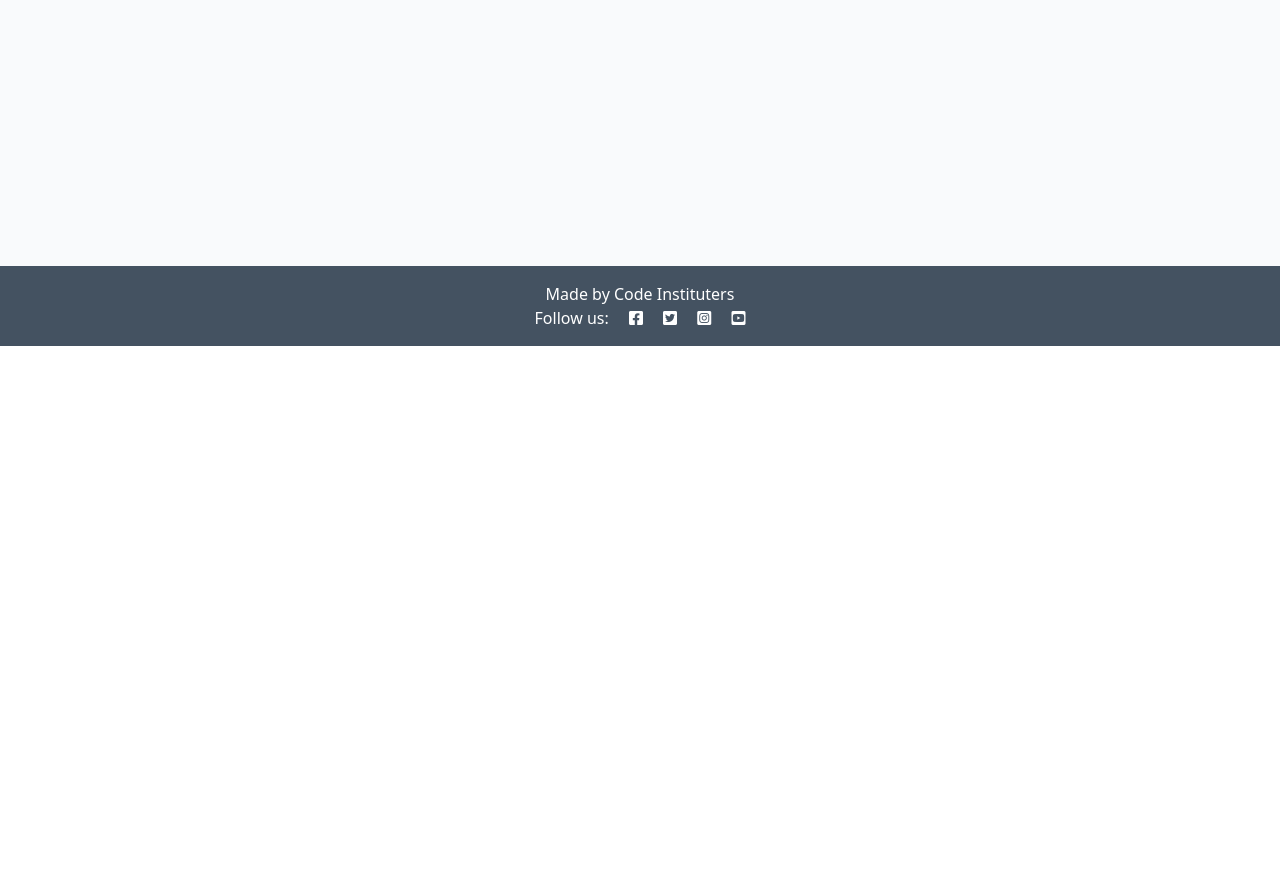
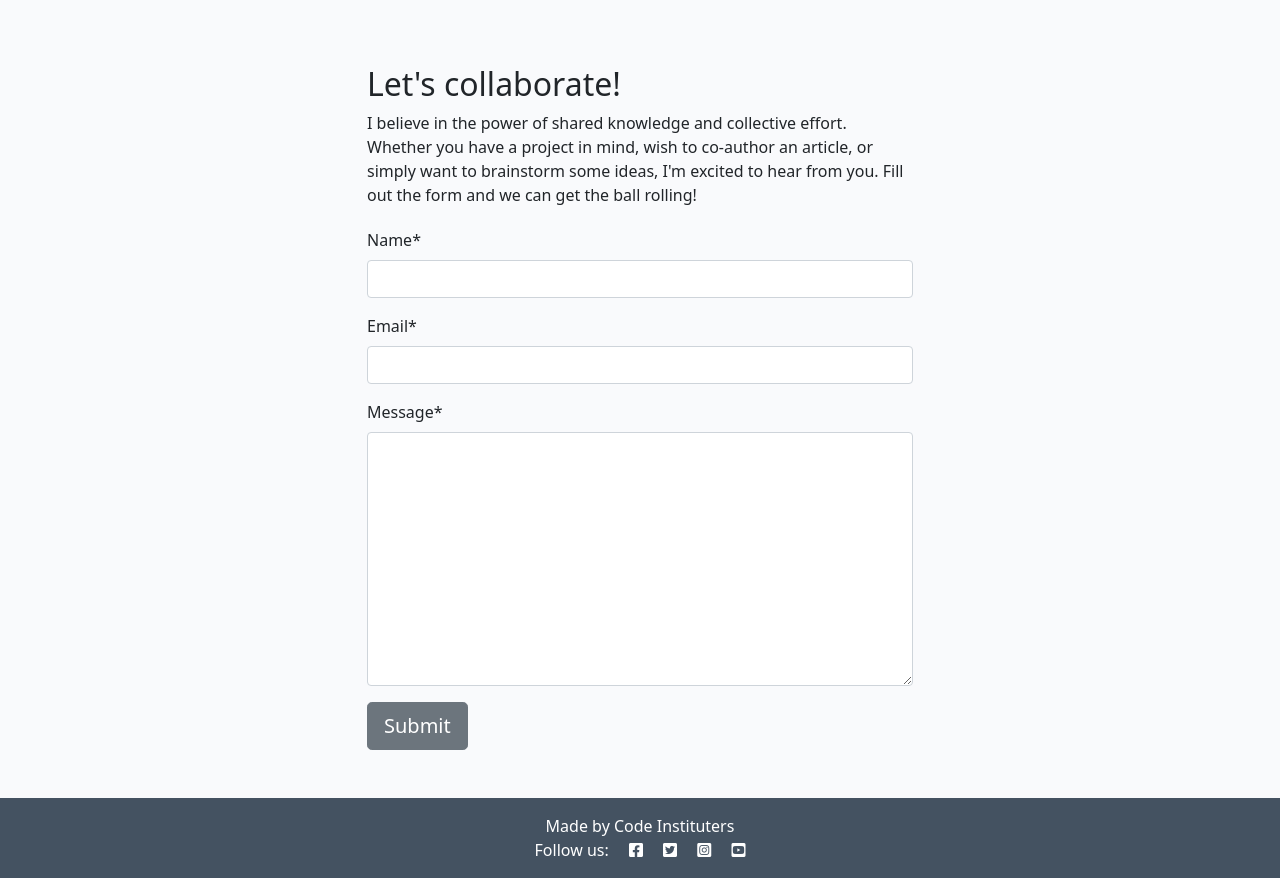
Before and after one commit to Ko11e/LMS_Django, a Django app: page /about/ in a window 1280 px wide. Shown: the part 454-1332 px from the top of the page. Before the commit the page ends 800 px from the top, so only its background shows below. Run offline with Django 4.2, Linux system fonts and the light colour scheme; data that the repository does not hold is empty; some libraries are stand-ins or nearby versions.

Commit message:
Add collab form to about template

```diff
--- /dev/null
+++ b/about/forms.py
@@ -0,0 +1,8 @@
+from .models import CollaborateRequest
+from django import forms
+
+
+class CollaborateForm(forms.ModelForm):
+    class Meta:
+        model = CollaborateRequest
+        fields = ('name', 'email', 'message',)
--- a/about/models.py
+++ b/about/models.py
@@ -1,10 +1,22 @@
 from django.db import models
 
 # Create your models here.
+
+
 class About(models.Model):
     title = models.CharField(max_length=200)
+    updated_on = models.DateTimeField(auto_now=True)
     content = models.TextField()
-    updated_on = models.DateTimeField(auto_now=True)
 
-    def __srt__(self):
-        return f"{self.title} | Updated:{self.updated_on}"
+    def __str__(self):
+        return self.title
+
+
+class CollaborateRequest(models.Model):
+    name = models.CharField(max_length=200)
+    email = models.EmailField()
+    message = models.TextField()
+    read = models.BooleanField(default=False)
+
+    def __str__(self):
+        return f"Collaboration request from {self.name}"
--- a/about/templates/about/about.html
+++ b/about/templates/about/about.html
@@ -1,17 +1,15 @@
-{% extends "base.html" %}
+{% extends 'base.html' %}
+{% load static %}
+{% load crispy_forms_tags %}
 
 {% block content %}
-{% load static %}
-
 <div class="container mt-5">
     <div class="row">
-      <div class="col-4 text-center">
-        <img src="{% static 'images/nobody.jpg' %}" width="75%" />
+        <div class="col-12 col-md-4 text-center">
+            <img src="{% static 'images/nobody.jpg' %}" width="75%">
         </div>
-      <div class="col-8">
-        <!-- Title goes between these h2 tags -->
+        <div class="col-12 col-md-8">
             <h2>{{ about.title }}</h2>
-        <!-- Content goes directly underneath this -->
             {{ about.content | safe }}
         </div>
     </div>
@@ -22,5 +20,21 @@
           <p class="text-end"><em>Updated on: {{ about.updated_on }}</em></p>
         </div>
     </div>
+    <div class="row justify-content-center">
+        <div class="col-12 col-md-6 my-5">
+            <h2>Let's collaborate!</h2>
+            <p>I believe in the power of shared knowledge and collective effort.
+                Whether you have a project in mind, wish to co-author
+                an article, or simply want to brainstorm some ideas,
+                I'm excited to hear from you. Fill out the form
+                and we can get the ball rolling!</p>
+
+            <form id="collaborateForm" method="post" style="margin-top: 1.3em;">
+              {{ collaborate_form | crispy }}
+              {% csrf_token %}
+              <button id="submitButton" type="submit" class="btn btn-secondary btn-lg">Submit</button>
+            </form>
+        </div>
+    </div>
 </div>
 {% endblock content %}
--- a/about/views.py
+++ b/about/views.py
@@ -1,13 +1,29 @@
 from django.shortcuts import render, get_object_or_404
 from django.views import generic
 from .models import About
+from .forms import CollaborateForm
 
 # Create your views here.
 def about_me(request):
     about = About.objects.all().order_by("-updated_on").first()
+    collaborate_form = CollaborateForm()
+
+    if request.method == "POST":
+        collaborate_form = CollaborateForm(data=request.POST)
+        if collaborate_form.is_valid():
+            collaborate = collaborate_form.save(commit=False)
+            collaborate.read = False
+            comment.save()
+            messages.add_message(
+            request, messages.SUCCESS,
+            'Messange is submitted and we will get back to you as soon as possible'
+    )
 
     return render(
         request,
         "about/about.html",
-        {"about": about},
+        {
+            "about": about,
+            "collaborate_form": CollaborateForm(),
+        },
     )
--- a/blog/views.py
+++ b/blog/views.py
@@ -30,6 +30,7 @@ def post_detail(request, slug):
     comments = post.comments.all().order_by("-created_on")
     comment_count = post.comments.filter(approved=True).count()
     comment_form = CommentForm()
+
     if request.method == "POST":
         comment_form = CommentForm(data=request.POST)
         if comment_form.is_valid():
@@ -49,6 +50,7 @@ def post_detail(request, slug):
             "post": post,
             "comments": comments,
             "comment_count": comment_count,
-            "comment_form": comment_form,
+            "comment_form": CommentForm(),
         },
+
     )
```
Also changed, not shown: about/admin.py (+13 -10 lines), about/migrations/0002_collaboraterequest.py (added). Lines whose indentation alone changed are shown as unchanged.
